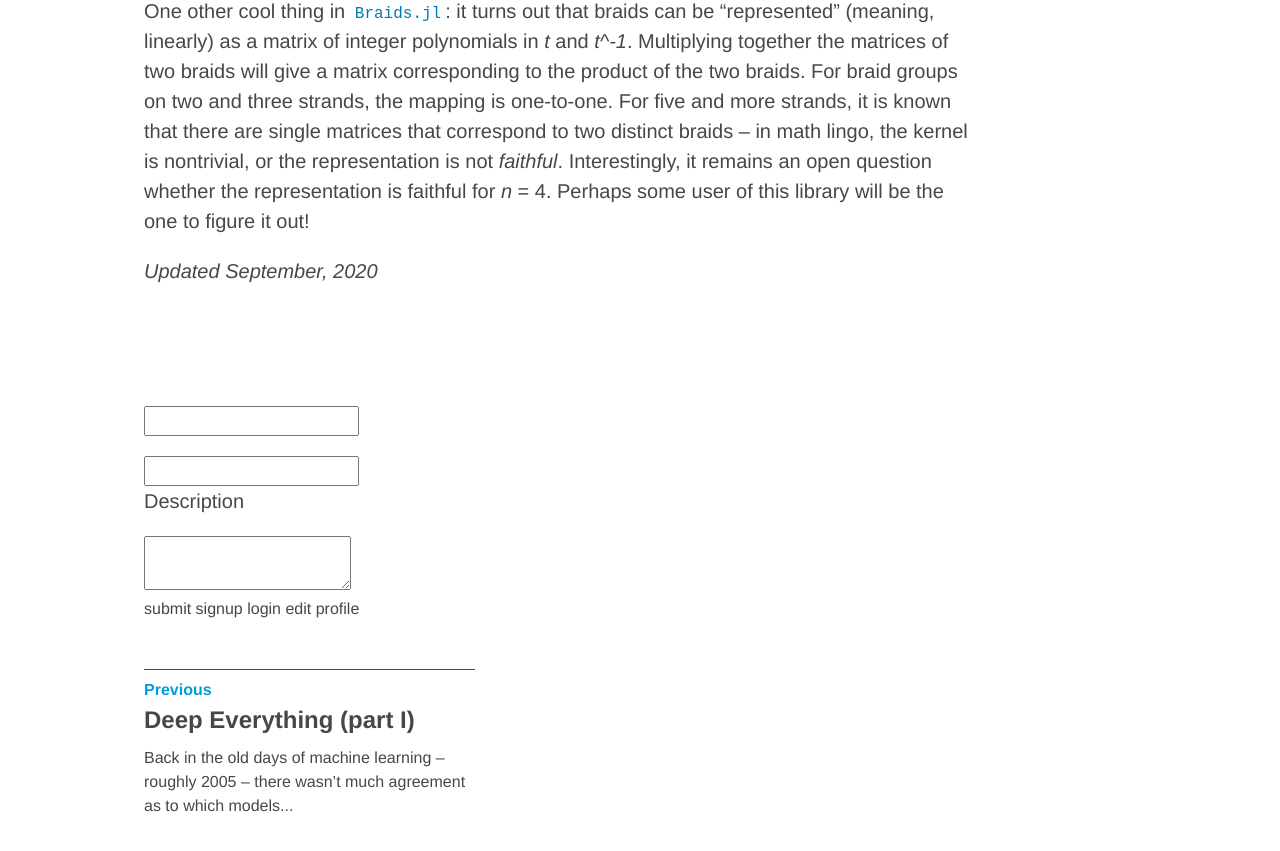
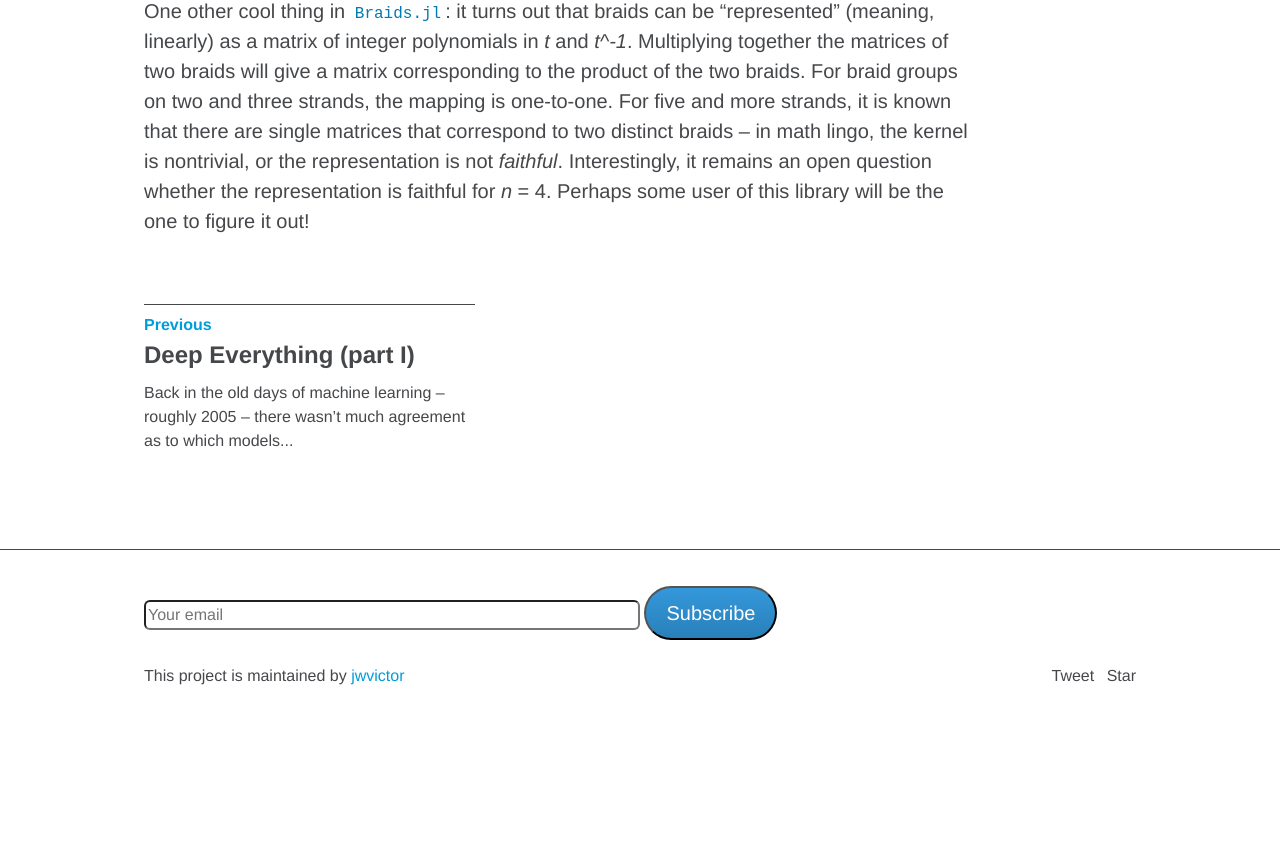
Before and after one commit to jwvictor/jwvictor.github.io, a Jekyll site: the page built from _posts/2018-02-05-introducting-braids-jl.md, in a window 1280 px wide and 900 px high, scrolled down 2645 px. Shown: the top 851 px of the window. Built offline with Jekyll 4.4.1, drawn with Linux system fonts in a browser that asks for light colours; comment, search, counter and statistics services are not loaded; a style sheet for code colours, icons or effects is not loaded; after the commit the page ends 3349 px from its top, so only the background shows below that.

Commit message:
trying to move comments to template file

```diff
--- a/_layouts/post.html
+++ b/_layouts/post.html
@@ -12,6 +12,8 @@
   </div>
 
 </article>
+
+<h3>Comments</h4>
 
 <div id="comments" class="zp-main">
   <div class="zp-inputs">
--- a/_posts/2018-02-05-introducting-braids-jl.md
+++ b/_posts/2018-02-05-introducting-braids-jl.md
@@ -28,34 +28,3 @@
 It is an open question to what extent braids can be applied in cryptography -- and one I personally care a lot about, which is what motivated me to build `Braids.jl`. I hope a platform for manipulating braids on top of Julia -- which gives researchers the power of massively parallel computing if necessary, or near-C speed at the very least -- will help stimulate just that sort of research.
 
 One other cool thing in `Braids.jl`: it turns out that braids can be "represented" (meaning, linearly) as a matrix of integer polynomials in _t_ and _t^-1_. Multiplying together the matrices of two braids will give a matrix corresponding to the product of the two braids. For braid groups on two and three strands, the mapping is one-to-one. For five and more strands, it is known that there are single matrices that correspond to two distinct braids -- in math lingo, the kernel is nontrivial, or the representation is not _faithful_. Interestingly, it remains an open question whether the representation is faithful for _n_ = 4. Perhaps some user of this library will be the one to figure it out!
-
-_Updated September, 2020_
-
-<div id="comments" class="zp-main">
-  <div class="zp-inputs">
-      <p>
-          <span class="zp-br">&nbsp;</span>
-          <span class="zp-description"> </span>
-      </p>
-      <p class="zp-help-message">&nbsp;</p>
-      <p><span class="zp-input-label"> </span></p>
-      <input  type="text" />
-      <p><span class="zp-pass-label"> </span></p>
-      <input type="password" />
-      <div class="zp-comments-edit-profile">
-          <p><span class="zp-textarea-description">Description</span></p>
-          <textarea></textarea>
-      </div>
-  </div>
-  <div class="zp-comments-links">
-      <a class="zp-submit-link zp-form-link" href="#">submit</a>
-      <a class="zp-signup-link zp-form-link" href="#">signup</a>
-      <a class="zp-login-link zp-form-link" href="#">login</a>
-      <a class="zp-edit-profile-link zp-form-link" href="#">edit profile</a>
-  </div>
-  <div class="zp-comments"></div>
-</div>
-<script>
-  // Takes ID, subuser token, div ID, and options.
-  commentsify('044afe26-7cf1-44b6-a27a-a2303a30e655', 'cjs_token', 'comments', {layout: "standard", auth: "3pa"})
-</script>
```
Also changed, not shown: _posts/2018-01-28-deep-everything-1.md (+0 -31 lines).
